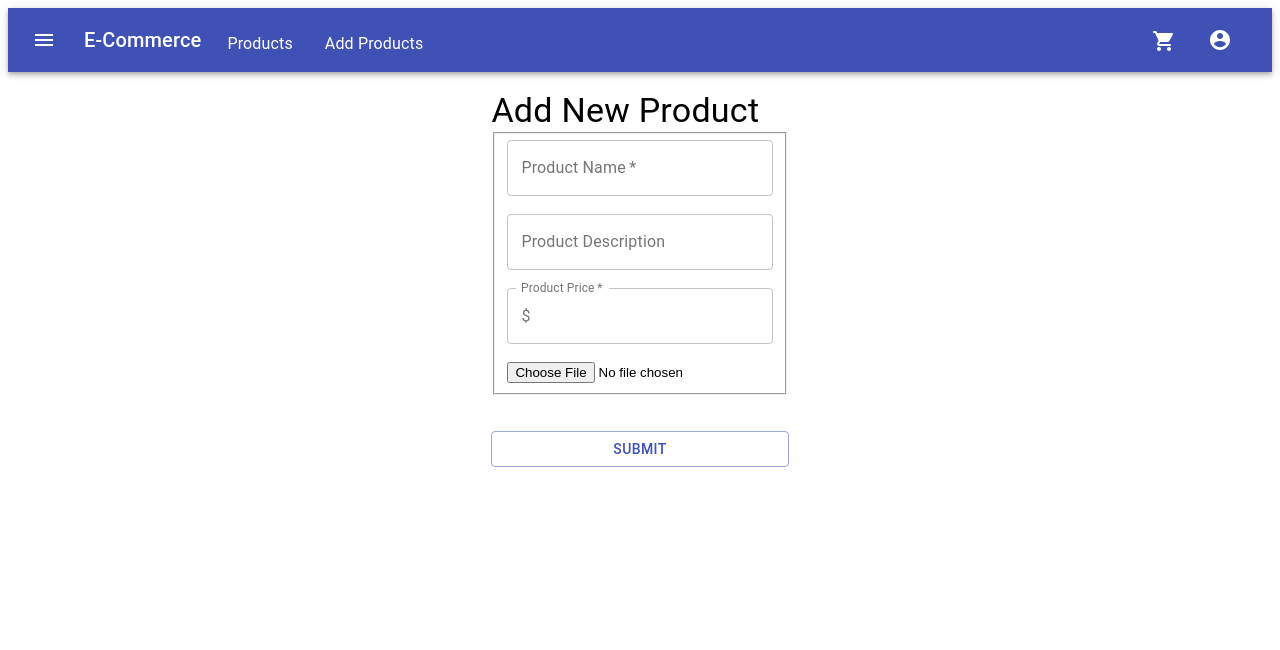
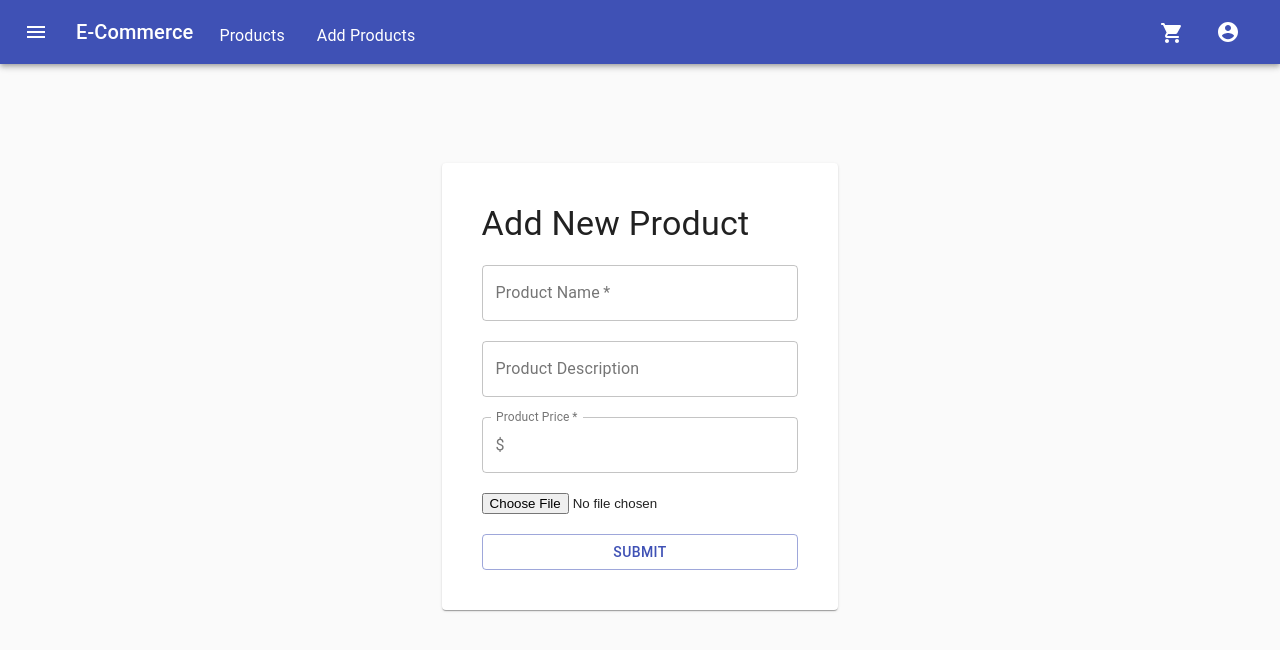
Before and after one commit to oursky/presentation-microservices-kotlin, a React (Create React App) app in the folder frontend/: page /new in a window 1280 px wide. Shown: the top 650 px of the page. Built offline with nearby package versions, Linux system fonts and the light colour scheme.

Commit message:
Update add new product page style

```diff
--- /dev/null
+++ b/frontend/src/Components/NewProduct.css
@@ -0,0 +1,4 @@
+.MyPaper {
+    padding: 10%;
+    margin-top: 20%;
+}
--- a/frontend/src/Components/NewProduct.tsx
+++ b/frontend/src/Components/NewProduct.tsx
@@ -1,8 +1,19 @@
 import React from "react";
 import {useState} from "react";
 import APIService from "../APIService"
-import { TextField, InputAdornment, Button, Typography, Grid } from '@material-ui/core';
+import {
+    TextField,
+    InputAdornment,
+    Button,
+    Typography,
+    CssBaseline,
+    Container,
+    Paper,
+    Avatar
+} from '@material-ui/core';
+import UploadIcon from '@material-ui/icons/CloudUploadOutlined'
 import PopupBox from "./PopupBox";
+import "./NewProduct.css"
 
 export default function NewProduct(){
 
@@ -23,28 +34,23 @@ export default function NewProduct(){
     }
 
     return (
-        <div>
+        <Container maxWidth = "xs" component = "main">
+
+            <CssBaseline />
 
             {
                 submitResult === "" ? "" : <PopupBox title = "Submit Result" message = {submitResult}/>
             }
 
-            <Grid
-                container
-                spacing={0}
-                direction="column"
-                alignItems="center"
-                style={{ minHeight: '100vh' }}
-            >
+                <Paper className = "MyPaper">
 
-                <Grid item xs={4}>
-
-                    <Typography variant="h4" component="h4">
+                    <Typography variant="h4">
                         Add New Product
                     </Typography>
 
+                    <br />
+
                     <form id = "addProductForm" onSubmit = {handleFormSubmit} >
-                        <fieldset>
 
                         <TextField
                             required
@@ -92,8 +98,6 @@ export default function NewProduct(){
                             accept = "image/*"
                         />
 
-                        </fieldset>
-
                         <br />
                         <br />
 
@@ -103,11 +107,9 @@ export default function NewProduct(){
 
                     </form>
 
-                </Grid>
+                </Paper>
 
-            </Grid>
-
-        </div>
+        </Container>
     )
 
 }
```
Lines whose indentation alone changed are shown as unchanged.
